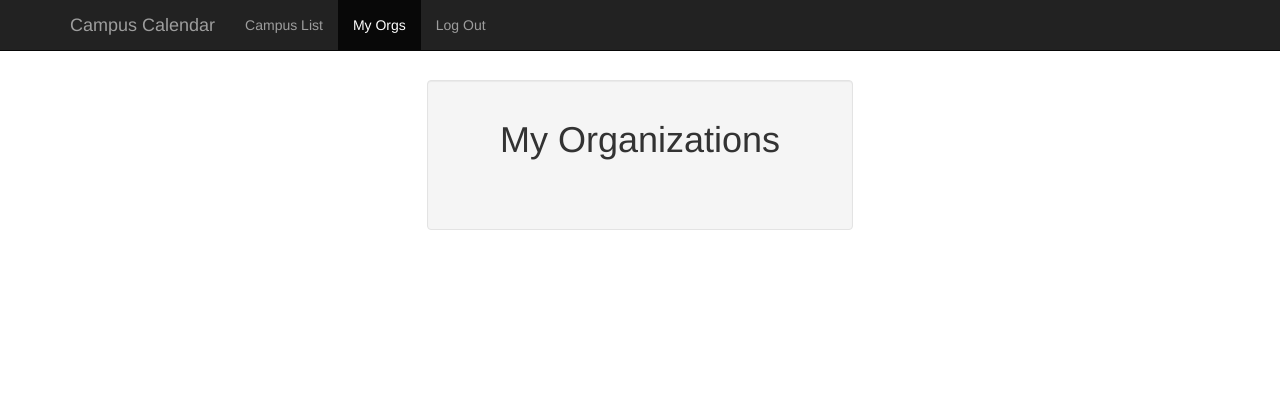
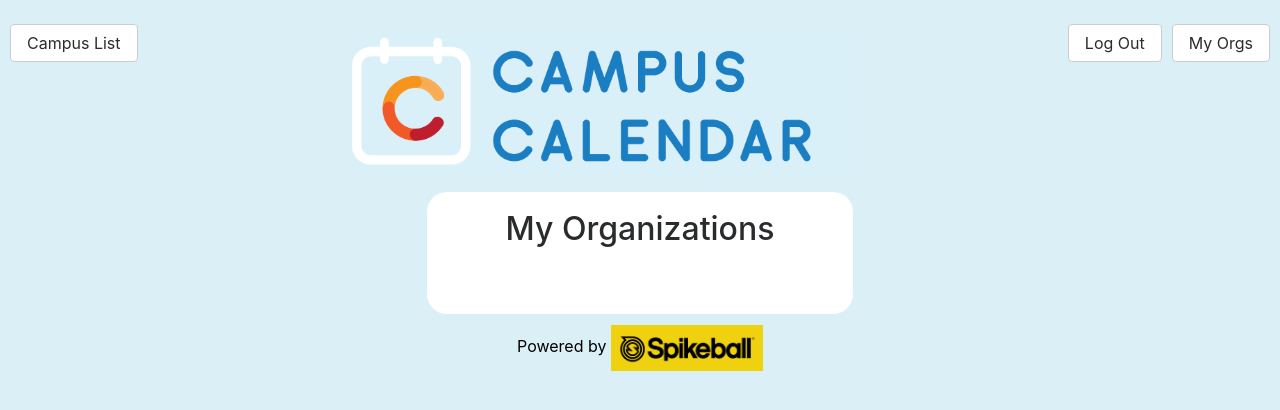
Before and after one commit to nediamond/CampusCalendar, a Django app: page /my_orgs/ in a window 1280 px wide. Shown: the top 410 px of the page. Run offline with Django 3.2, Linux system fonts and the light colour scheme; the visitor is signed in with stand-in values (Sample User, id 1); data that the repository does not hold is empty; parts of the project's set-up code (start-up, migrations or seed data) failed here and were passed over; some libraries are stand-ins or nearby versions.

Commit message:
fixed last templates, other stuff too

```diff
--- a/campus_calendar/views.py
+++ b/campus_calendar/views.py
@@ -56,8 +56,11 @@ def show_calendar(request, campus_id):
     days = defaultdict(list)
     for event in events:
         days[event.datetime.date()].append(event)
-
-    return render(request, 'display_calendar.html', {'calendar': main_calendar, 'days': dict(days)})
+    print days
+    days = [(v, days[v]) for v in dict(days)]
+    days = sorted(days, key=lambda x: x[0])
+    print days
+    return render(request, 'display_calendar.html', {'calendar': main_calendar, 'days': days})
 
 def campus_list(request):
     campuses = Campus.objects.all()
@@ -75,7 +78,7 @@ def create_event(request, org_id):
     org = Organization.objects.filter(id=org_id).first()
     if not org or request.user not in org.administrators.all():
         return HttpResponseForbidden()
-    return render(request, 'create_event.html', {'org_id':org.id})
+    return render(request, 'create_event.html', {'org_id': org.id, 'org_name': org.name})
 
 
 @csrf_protect
--- a/templates/base.html
+++ b/templates/base.html
@@ -43,7 +43,7 @@
         {% block content %}
         {% endblock %}
 
-        <div class="text-center" style="margin-top:.7rem">
+        <div class="text-center text-xs-center" style="margin-top:.7rem">
             <a href="https://spikeball.com" style="color:#000000">
                 Powered by
                 <img src="{% static "campus_calendar/spikeball_banner.png" %}" style="height:auto;width:152px;">
--- a/templates/display_calendar.html
+++ b/templates/display_calendar.html
@@ -52,7 +52,7 @@
 {#{% block page_header %}{{ calendar.name }}{% endblock %}#}
 
 {% block content %}
-    {% for day,events in days.items %}
+    {% for day,events in days %}
         <div class="container col-md-8">
             <br>
             <h2>{{ day|date:"l n/d"}}</h2>
--- a/templates/my_orgs.html
+++ b/templates/my_orgs.html
@@ -1,44 +1,29 @@
-<!DOCTYPE html>
-<html lang="en">
-<head>
-    <link href="https://getbootstrap.com/dist/css/bootstrap.min.css" rel="stylesheet">
-    <meta charset="UTF-8">
-    <title>My Orgs</title>
-</head>
-<body>
-    <nav class="navbar navbar-inverse navbar-fixed-top">
-      <div class="container">
-        <div class="navbar-header">
-          <button type="button" class="navbar-toggle collapsed" data-toggle="collapse" data-target="#navbar" aria-expanded="false" aria-controls="navbar">
-            <span class="sr-only">Toggle navigation</span>
-            <span class="icon-bar"></span>
-            <span class="icon-bar"></span>
-            <span class="icon-bar"></span>
-          </button>
-          <a class="navbar-brand" href="/">Campus Calendar</a>
-        </div>
-        <div id="navbar" class="collapse navbar-collapse">
-          <ul class="nav navbar-nav">
-{#            <li><a href="/">Home</a></li>#}
-            <li><a href="/campus_list/">Campus List</a></li>
-            <li class="active"><a href="/my_orgs/">My Orgs</a></li>
-            <li><a href="/logout/">Log Out</a></li>
-          </ul>
-        </div><!--/.nav-collapse -->
-      </div>
-    </nav>
-    <br><br><br><br>
-    <div class="container well col-sm-4 col-sm-offset-4" style="text-align:center">
-        <h1>My Organizations</h1>
-        <br>
-        <table class="table table-striped" style="font-size:12pt">
+{% extends "base.html" %}
+
+{% block page_title %}My Orgs{% endblock %}
+
+{% block page_style %}
+    <style>
+        .container {
+            background-color:#FFFFFF;
+            border-radius: 20px;
+            text-align:center;
+            font-size:12pt;
+            padding:1.2rem;
+        }
+    </style>
+{% endblock %}
+
+{% block content %}
+    <div class="container col-sm-4 col-sm-offset-4" style="text-align:center">
+        <h2>My Organizations</h2><br>
+        <table class="table table-striped" style="font-size:12pt; vertical-align: middle;">
             {% for org in orgs %}
                 <tr>
-                    <td>{{ org.name }}</td>
+                    <td><h5>{{ org.name }}</h5></td>
                     <td><a href="/{{ org.id }}/create_event/"><button class="btn btn-primary">New Event</button></a></td>
                 </tr>
             {% endfor %}
         </table>
     </div>
-</body>
-</html>
+{% endblock %}
```
Also changed, not shown: templates/create_event.html (+39 -36 lines), templates/login.html (+0 -8 lines).
